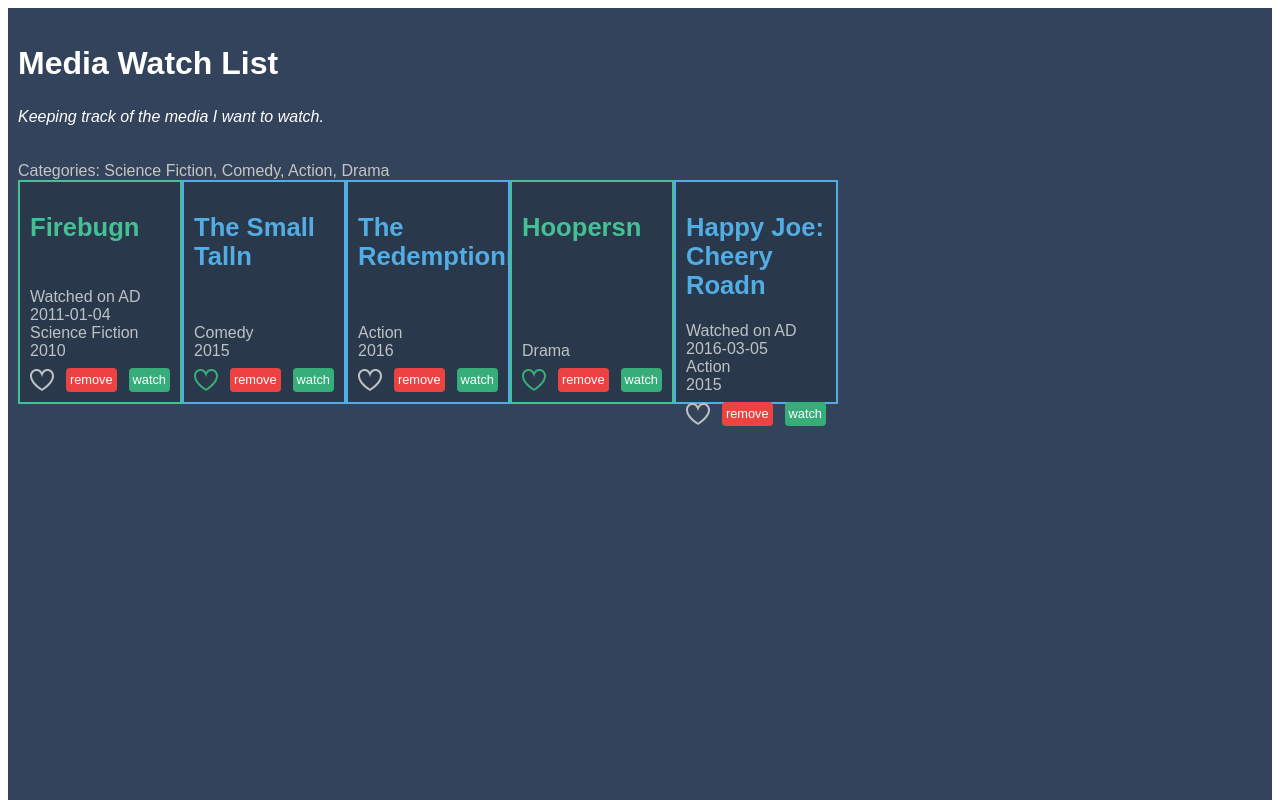
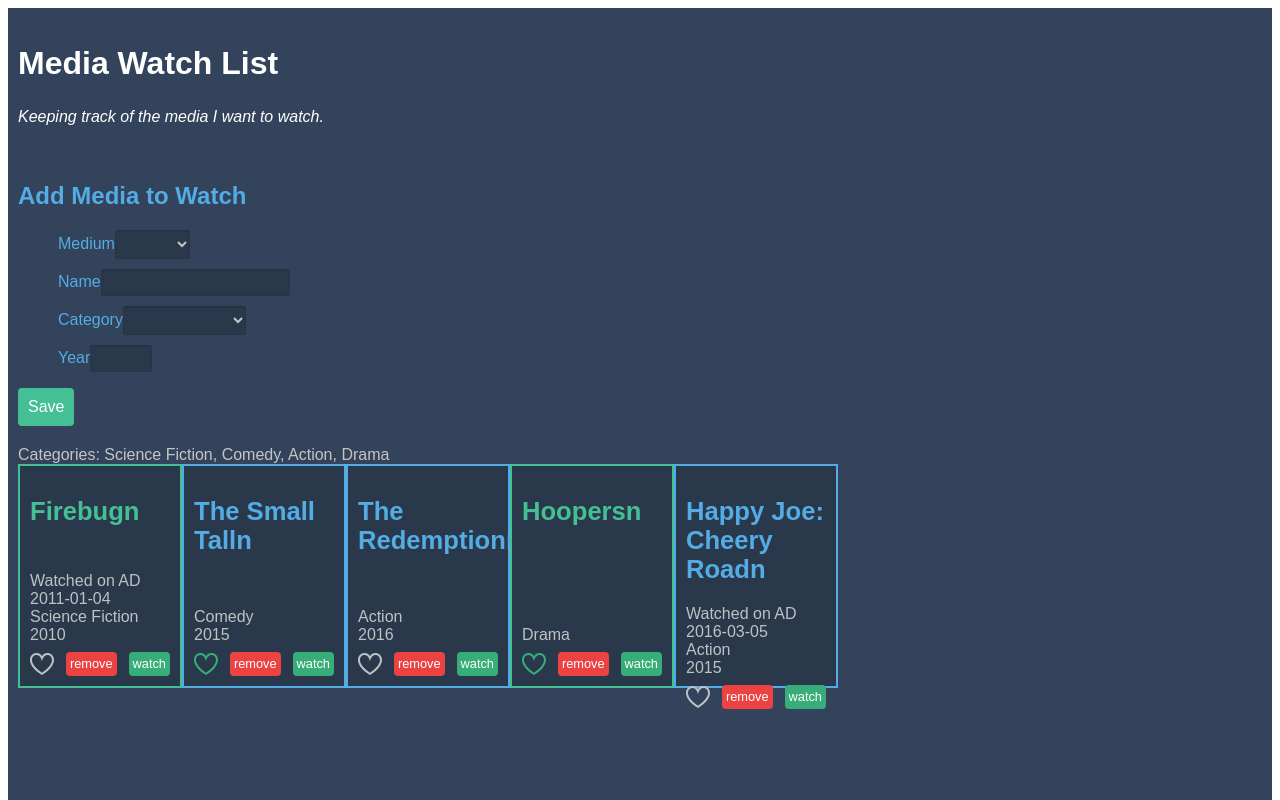
Before and after one commit to hemnett/angular-trump, an Angular app: page / in a window 1280 px wide. Shown: the top 800 px of the page. Built offline with nearby package versions, Linux system fonts and the light colour scheme.

Commit message:
Template-driven forms

```diff
--- a/src/app/app.component.html
+++ b/src/app/app.component.html
@@ -8,6 +8,7 @@
     [mediaItem]="firstMediaItem"
     (delete)="onMediaItemDelete($event)"></app-media-item> -->
 
+<app-media-item-form></app-media-item-form>
 <app-media-item-list></app-media-item-list>
 
 </section>
--- /dev/null
+++ b/src/app/media-item-form/media-item-form.component.css
@@ -0,0 +1,52 @@
+:host {
+  display: block;
+  padding: 10px;
+}
+ul {
+  list-style-type: none;
+}
+ul li {
+  margin: 10px 0;
+}
+header, label {
+  color: #53ace4;
+}
+input, select {
+  background-color: #29394b;
+  color: #c6c5c3;
+  border-radius: 3px;
+  border: none;
+  box-shadow: 0 1px 2px rgba(0,0,0,0.2) inset, 0 -1px 0 rgba(0,0,0,0.05) inset;
+  border-color: #53ace4;
+  padding: 6px;
+}
+.ng-invalid:not(.ng-pristine):not(.required-invalid) {
+  border: 1px solid #d93a3e;
+}
+input[required].ng-invalid {
+  border-right: 5px solid #d93a3e;
+}
+input[required]:not(.required-invalid),
+input[required].ng-invalid:not(.required-invalid) {
+  border-right: 5px solid #37ad79;
+}
+.error {
+  color: #d93a3e;
+}
+#year {
+  width: 50px;
+}
+button[type=submit] {
+  background-color: #45bf94;
+  border: 0;
+  padding: 10px;
+  font-size: 1em;
+  border-radius: 4px;
+  color: #ffffff;
+  cursor: pointer;
+}
+button[type=submit]:disabled {
+  background-color: #333;
+  color: #666;
+  cursor: default;
+}
--- /dev/null
+++ b/src/app/media-item-form/media-item-form.component.html
@@ -0,0 +1,36 @@
+<header>
+  <h2>Add Media to Watch</h2>
+</header>
+<form
+  #mediaItemForm="ngForm"
+  (ngSubmit)="onSubmit(mediaItemForm.value)">
+  <ul>
+    <li>
+      <label for="medium">Medium</label>
+      <select name="medium" id="medium" ngModel>
+        <option value="Movies">Movies</option>
+        <option value="Series">Series</option>
+      </select>
+    </li>
+    <li>
+      <label for="name">Name</label>
+      <input type="text" name="name" id="name" ngModel>
+    </li>
+    <li>
+      <label for="category">Category</label>
+      <select name="category" id="category" ngModel>
+        <option value="Action">Action</option>
+        <option value="Science Fiction">Science Fiction</option>
+        <option value="Comedy">Comedy</option>
+        <option value="Drama">Drama</option>
+        <option value="Horror">Horror</option>
+        <option value="Romance">Romance</option>
+      </select>
+    </li>
+    <li>
+      <label for="year">Year</label>
+      <input type="text" name="year" id="year" maxlength="4" ngModel>
+    </li>
+  </ul>
+  <button type="submit">Save</button>
+</form>
--- /dev/null
+++ b/src/app/media-item-form/media-item-form.component.ts
@@ -0,0 +1,18 @@
+import { Component, OnInit } from '@angular/core';
+
+@Component({
+  selector: 'app-media-item-form',
+  templateUrl: './media-item-form.component.html',
+  styleUrls: ['./media-item-form.component.css']
+})
+export class MediaItemFormComponent implements OnInit {
+
+  onSubmit(mediaItem) {
+    console.log(mediaItem);
+  }
+  constructor() { }
+
+  ngOnInit() {
+  }
+
+}
```
Also changed, not shown: src/app/app.module.ts (+6 -1 lines), 1 other file (tests, documents, lock files or other folders).
